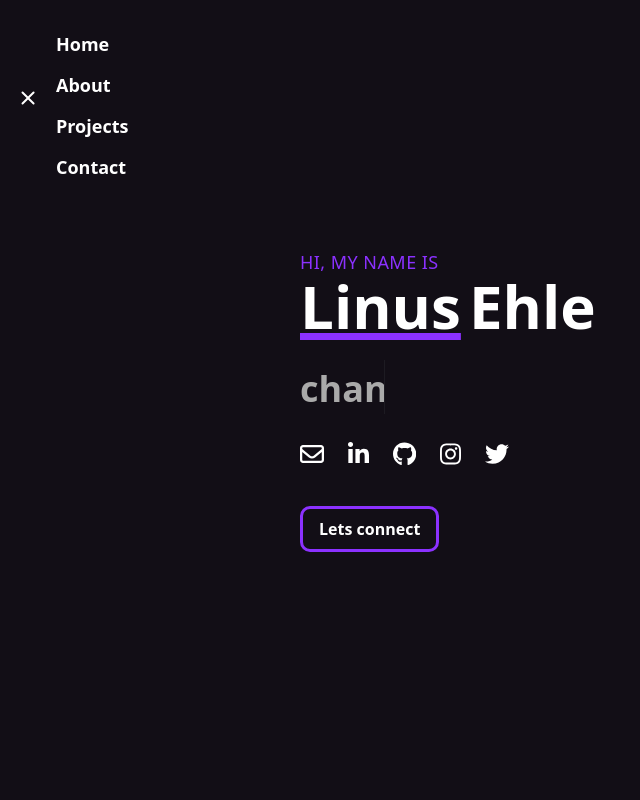
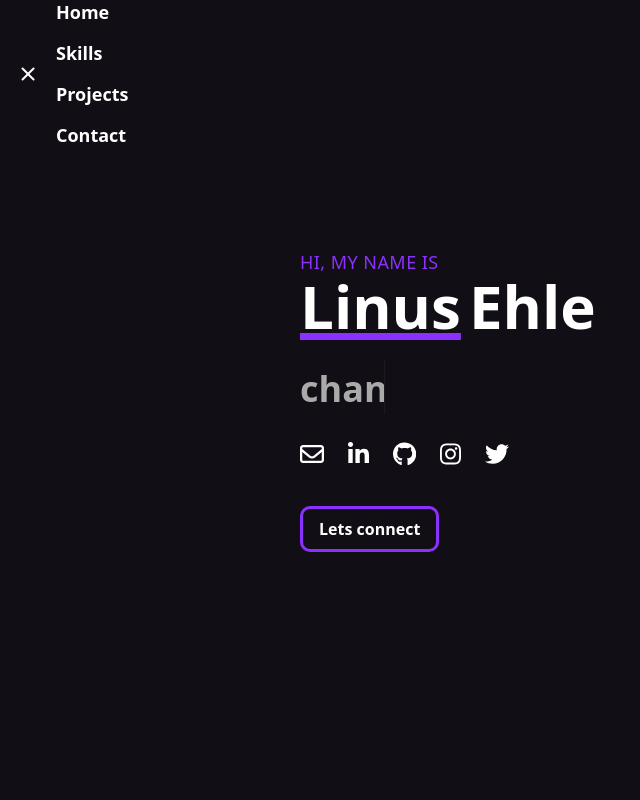
Before and after one commit to linusehle/linusehle-portfolio, a Vue app: page / in a window 1280 px wide. Both pictures are taken after a click on the button 28 px from the left and 28 px from the top of the page. Shown: the top 800 px of the page, without its empty margins (0-640 px from the left). Built offline with nearby package versions, Linux system fonts and the light colour scheme.

Commit message:
feat: changed router-link to span tag

```diff
--- a/src/components/Navbar.vue
+++ b/src/components/Navbar.vue
@@ -11,12 +11,12 @@
         </div>
       </div>
       <nav :class="isOpen ? 'flex' : 'hidden'" class="">
-        <ul class="flex flex-col space-y-4 pt-8 pb-4">
+        <ul class="flex w-full flex-col space-y-4">
             <li>
-              <router-link class="text-white text-lg font-semibold leading-6 hover:text-[#6c63ff]" :class="{'text-white': $route.path === '/'}" to="/">Home</router-link>
+              <span class="text-white text-lg font-semibold leading-6 hover:text-[#6c63ff] cursor-pointer">Home</span>
             </li>
             <li>
-              <router-link class="text-white text-lg font-semibold leading-6 hover:text-[#6c63ff]" :class="{'text-white': $route.path === '/about'}" to="/">About</router-link>
+              <router-link class="text-white text-lg font-semibold leading-6 hover:text-[#6c63ff]" :class="{'text-white': $route.path === '/about'}" to="/">Skills</router-link>
             </li>
             <li>
               <router-link class="text-white text-lg font-semibold leading-6 hover:text-[#6c63ff]" :class="{'text-white': $route.path === '/projects'}" to="/">Projects</router-link>
```
